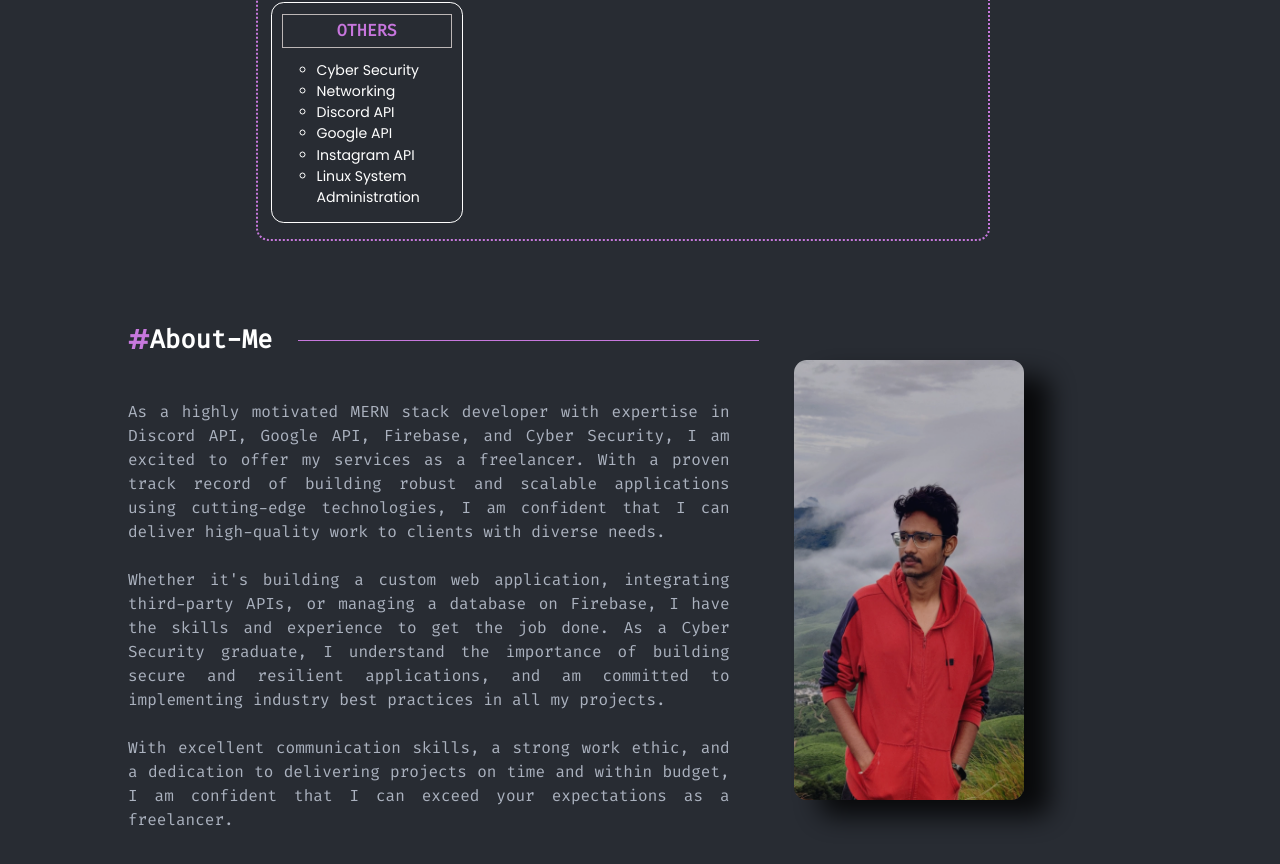
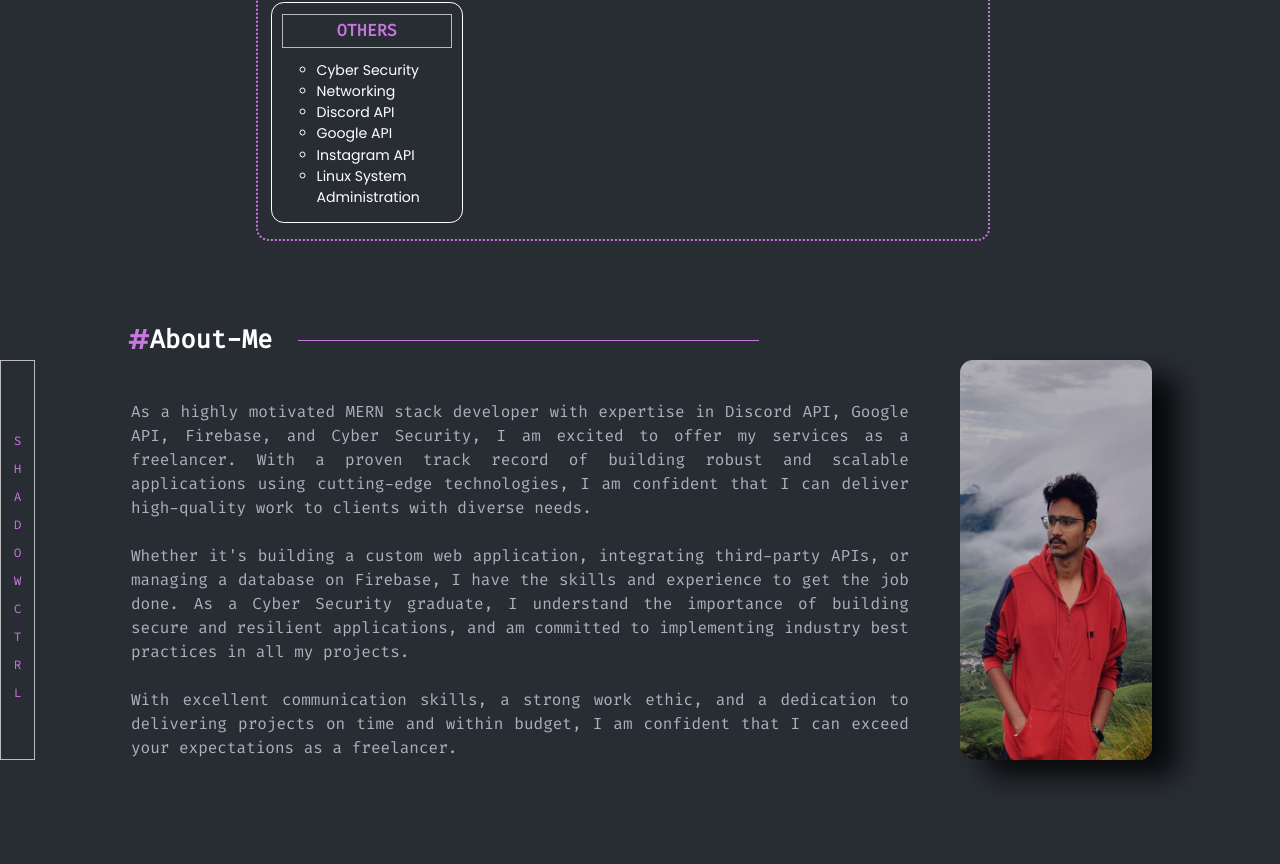
Before and after one commit to shadowctrl/portfolio-shadowctrl, a React (Vite) app: page / in a window 1280 px wide. Shown: the part 1894-2758 px from the top of the page. After the commit the page ends 2734 px from the top, so only its background shows below. Built offline with nearby package versions, Linux system fonts and the light colour scheme; a web font is replaced by a local one.

Commit message:
About Me

```diff
--- a/src/components/aboutme/aboutme.jsx
+++ b/src/components/aboutme/aboutme.jsx
@@ -9,6 +9,18 @@ const aboutme = () => {
         <Dash />
       </Head>
       <Container>
+        <Border>
+          <span>S</span>
+          <span>H</span>
+          <span>A</span>
+          <span>D</span>
+          <span>O</span>
+          <span>W</span>
+          <span>C</span>
+          <span>T</span>
+          <span>R</span>
+          <span>L</span>
+        </Border>
         <About>
           As a highly motivated MERN stack developer with expertise in Discord
           API, Google API, Firebase, and Cyber Security, I am excited to offer
@@ -68,21 +80,34 @@ const SideBox = styled.div`
   margin-left: 90vw;
 `;
 
+const Border = styled.div`
+  border: 1px solid #bdbdbd;
+  padding: 0.5vw;
+  writing-mode: vertical-lr;
+  text-orientation: upright;
+  text-align: center;
+  font-size: 1vw;
+  color: #c778dd;
+  span {
+    font-family: Source Code Pro;
+    padding-top: 1.5vh;
+  }
+`;
 const Container = styled.div`
   display: flex;
-  margin-right: 20vw;
+  margin-right: 10vw;
   img {
-    width: 18vw;
-    height: 55vh;
+    width: 15vw;
+    /* height: 55vh; */
     border-radius: 1vw;
     opacity: 0.8;
     box-shadow: 2vw 2vh 2vw;
   }
 `;
 const About = styled.div`
-  padding-left: 10vw;
+  padding-left: 7.5vw;
   padding-top: 5vh;
-  padding-right: 5vw;
+  padding-right: 4vw;
   text-align: justify;
   color: #abb2bf;
   font-family: Fira Code;
```
